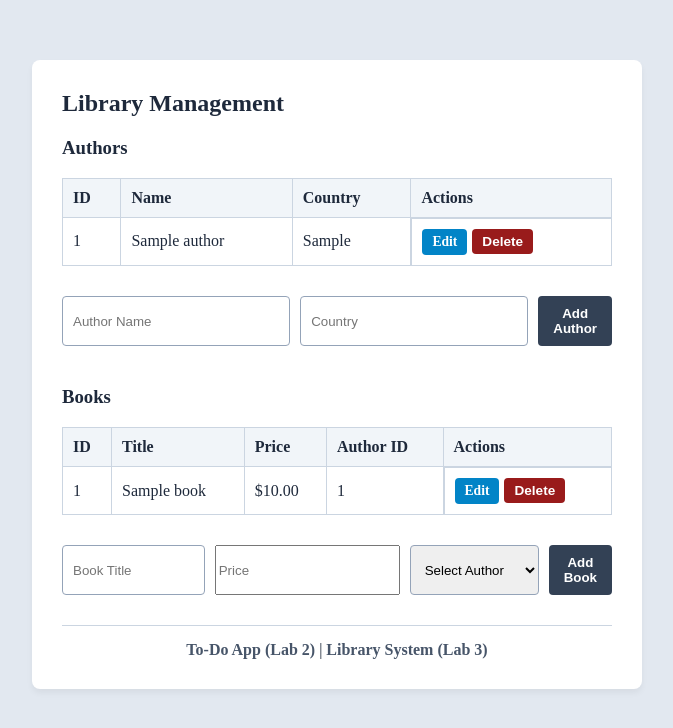
After one commit to Takla-Hany/lab3-Takla-Hany-Shaker-2304033, a Flask app: page /library in a window 1280 px wide. The commit adds this page. Shown: the top 728 px of the page, without its empty margins (303-976 px from the left). Run offline with Flask 3, Linux system fonts and the light colour scheme; tables that the repository leaves empty hold one stand-in row (values such as "Sample post").

Commit message:
Library page and logic completed + readme file

```diff
--- a/website/app.py
+++ b/website/app.py
@@ -2,7 +2,7 @@ import os
 from flask import Flask, render_template, request, redirect, url_for, session
 import bcrypt
 import pymysql
-from db import get_db_connection
+from db import get_db_connection, get_library_connection
 
 app = Flask(__name__)
 app.secret_key = os.environ.get("FLASK_SECRET_KEY", "fallback_dev_key")
@@ -217,5 +217,122 @@ def delete_todo(todo_id):
 
     return redirect(url_for('index'))
 
+
+
+
+# LAB 3
+
+# F2.1 Show a table of the books (with the author_id of each book) and a table of the authors.
+@app.route('/library')
+def library():
+    connection = get_library_connection()
+    try:
+        with connection.cursor() as cursor:
+            cursor.execute("SELECT * FROM AUTHOR")
+            authors = cursor.fetchall()
+            cursor.execute("SELECT * FROM BOOK")
+            books = cursor.fetchall()
+    finally:
+        connection.close()
+    return render_template('library.html', authors=authors, books=books)
+
+#F2.2 Add a book.
+@app.route('/add_book', methods=['POST'])
+def add_book():
+    title = request.form.get('title')
+    price = request.form.get('price')
+    author_id = request.form.get('author_id')
+    connection = get_library_connection()
+    try:
+        with connection.cursor() as cursor:
+            cursor.execute("INSERT INTO BOOK (title, price, author_id) VALUES (%s, %s, %s)", (title, price, author_id))
+        connection.commit()
+    finally:
+        connection.close()
+    return redirect(url_for('library'))
+
+#F2.2 add an author.
+@app.route('/add_author', methods=['POST'])
+def add_author():
+    name = request.form.get('name')
+    country = request.form.get('country')
+    connection = get_library_connection()
+    try:
+        with connection.cursor() as cursor:
+            cursor.execute("INSERT INTO AUTHOR (name, country) VALUES (%s, %s)", (name, country))
+        connection.commit()
+    finally:
+        connection.close()
+    return redirect(url_for('library'))
+
+#F2.3 Edit a book.
+@app.route('/edit_book/<int:id>', methods=['GET', 'POST'])
+def edit_book(id):
+    connection = get_library_connection()
+    try:
+        if request.method == 'POST':
+            title = request.form.get('title')
+            price = request.form.get('price')
+            author_id = request.form.get('author_id')
+            with connection.cursor() as cursor:
+                cursor.execute("UPDATE BOOK SET title=%s, price=%s, author_id=%s WHERE book_id=%s", (title, price, author_id, id))
+            connection.commit()
+            return redirect(url_for('library'))
+
+        with connection.cursor() as cursor:
+            cursor.execute("SELECT * FROM BOOK WHERE book_id = %s", (id))
+            book = cursor.fetchone()
+            cursor.execute("SELECT * FROM AUTHOR")
+            authors = cursor.fetchall()
+    finally:
+        connection.close()
+    return render_template('edit_book.html', book=book, authors=authors)
+
+# F2.3 edit an author.
+@app.route('/edit_author/<int:id>', methods=['GET', 'POST'])
+def edit_author(id):
+    connection = get_library_connection()
+    try:
+        if request.method == 'POST':
+            name = request.form.get('name')
+            country = request.form.get('country')
+            with connection.cursor() as cursor:
+                cursor.execute("UPDATE AUTHOR SET name=%s, country=%s WHERE author_id=%s", (name, country, id))
+            connection.commit()
+            return redirect(url_for('library'))
+
+        with connection.cursor() as cursor:
+            cursor.execute("SELECT * FROM AUTHOR WHERE author_id = %s", (id))
+            author = cursor.fetchone()
+    finally:
+        connection.close()
+    return render_template('edit_author.html', author=author)
+
+
+# F2.4 Remove a book.
+@app.route('/delete_book/<int:id>', methods=['POST'])
+def delete_book(id):
+    connection = get_library_connection()
+    try:
+        with connection.cursor() as cursor:
+            cursor.execute("DELETE FROM BOOK WHERE book_id = %s", (id))
+        connection.commit()
+    finally:
+        connection.close()
+    return redirect(url_for('library'))
+
+# F2.5 Remove an author.
+@app.route('/delete_author/<int:id>', methods=['POST'])
+def delete_author(id):
+    connection = get_library_connection()
+    try:
+        with connection.cursor() as cursor:
+            cursor.execute("DELETE FROM AUTHOR WHERE author_id = %s", (id))
+        connection.commit()
+    finally:
+        connection.close()
+    return redirect(url_for('library'))
+
+
 if __name__ == '__main__':
     app.run(debug=True)
--- a/website/db.py
+++ b/website/db.py
@@ -14,3 +14,13 @@ def get_db_connection():
         port=int(os.environ.get("DB_PORT", 3306)),
         cursorclass=pymysql.cursors.DictCursor
     )
+
+def get_library_connection():
+    return pymysql.connect(
+        host=os.environ.get("DB_HOST", "localhost"),
+        user=os.environ.get("DB_USER", "root"),
+        password=os.environ.get("DB_PASSWORD", ""),
+        database="library",
+        port=int(os.environ.get("DB_PORT", 3306)),
+        cursorclass=pymysql.cursors.DictCursor
+    )
--- a/website/static/css/style.css
+++ b/website/static/css/style.css
@@ -157,3 +157,35 @@ li {
 .d-none {
     display: none !important;
 }
+
+/* Lab 3: Table Styles */
+table {
+    width: 100%;
+    border-collapse: collapse;
+    margin-bottom: 30px;
+}
+
+th,
+td {
+    padding: 10px;
+    border: 1px solid #cbd5e1;
+    text-align: left;
+}
+
+th {
+    background-color: #f1f5f9;
+    font-weight: 600;
+}
+
+.btn-edit {
+    background-color: #0284c7;
+    padding: 5px 10px;
+    text-decoration: none;
+    color: white;
+    border-radius: 4px;
+    font-size: 0.85em;
+}
+
+.btn-edit:hover {
+    background-color: #0369a1;
+}
--- a/website/templates/base.html
+++ b/website/templates/base.html
@@ -10,7 +10,13 @@
 
 <body>
     <div class="container">
+
         {% block content %}{% endblock %}
+
+        <div style="margin-top: 30px; text-align: center; border-top: 1px solid #cbd5e1; padding-top: 15px;">
+            <a href="/">To-Do App (Lab 2)</a> | <a href="/library">Library System (Lab 3)</a>
+        </div>
+
     </div>
 </body>
 
--- /dev/null
+++ b/website/templates/library.html
@@ -0,0 +1,88 @@
+{% extends 'base.html' %}
+
+{% block content %}
+<div class="todo-header">
+    <h2 style="border: none; margin: 0; padding: 0;">Library Management</h2>
+</div>
+
+
+<h3>Authors</h3>
+
+<table>
+    <tr>
+        <th>ID</th>
+        <th>Name</th>
+        <th>Country</th>
+        <th>Actions</th>
+    </tr>
+
+    {% for author in authors %}
+
+    <tr>
+        <td>{{ author.author_id }}</td>
+        <td>{{ author.name }}</td>
+        <td>{{ author.country }}</td>
+        <td style="display: flex; gap: 5px;">
+            <a href="/edit_author/{{ author.author_id }}" class="btn-edit">Edit</a>
+            <form method="POST" action="/delete_author/{{ author.author_id }}" style="margin: 0;"
+                onsubmit="return confirm('Delete author and all their books?');">
+                <button type="submit" class="btn-delete" style="padding: 5px 10px; font-size: 0.85em;">Delete</button>
+            </form>
+        </td>
+    </tr>
+
+    {% endfor %}
+
+</table>
+
+<form method="POST" action="/add_author" style="display: flex; gap: 10px; margin-bottom: 40px;">
+    <input type="text" name="name" placeholder="Author Name" required style="flex-grow: 1;">
+    <input type="text" name="country" placeholder="Country" required style="flex-grow: 1;">
+    <button type="submit" style="width: auto;">Add Author</button>
+</form>
+
+
+<h3>Books</h3>
+
+<table>
+    <tr>
+        <th>ID</th>
+        <th>Title</th>
+        <th>Price</th>
+        <th>Author ID</th>
+        <th>Actions</th>
+    </tr>
+
+    {% for book in books %}
+
+    <tr>
+        <td>{{ book.book_id }}</td>
+        <td>{{ book.title }}</td>
+        <td>${{ book.price }}</td>
+        <td>{{ book.author_id }}</td>
+        <td style="display: flex; gap: 5px;">
+            <a href="/edit_book/{{ book.book_id }}" class="btn-edit">Edit</a>
+            <form method="POST" action="/delete_book/{{ book.book_id }}" style="margin: 0;"
+                onsubmit="return confirm('Are you sure?');">
+                <button type="submit" class="btn-delete" style="padding: 5px 10px; font-size: 0.85em;">Delete</button>
+            </form>
+        </td>
+    </tr>
+
+    {% endfor %}
+
+</table>
+
+<form method="POST" action="/add_book" style="display: flex; gap: 10px; margin-bottom: 20px;">
+    <input type="text" name="title" placeholder="Book Title" required style="flex-grow: 2;">
+    <input type="number" step="0.01" name="price" placeholder="Price" required style="flex-grow: 1;">
+    <select name="author_id" required
+        style="flex-grow: 1; border: 1px solid #94a3b8; border-radius: 4px; padding: 10px;">
+        <option value="" disabled selected>Select Author</option>
+        {% for author in authors %}
+        <option value="{{ author.author_id }}">{{ author.name }}</option>
+        {% endfor %}
+    </select>
+    <button type="submit" style="width: auto;">Add Book</button>
+</form>
+{% endblock %}
```
Also changed, not shown: website/database/library.sql (added, +19 -0 lines), website/templates/edit_author.html (added, +25 -0 lines), website/templates/edit_book.html (added, +41 -0 lines), README.md.
